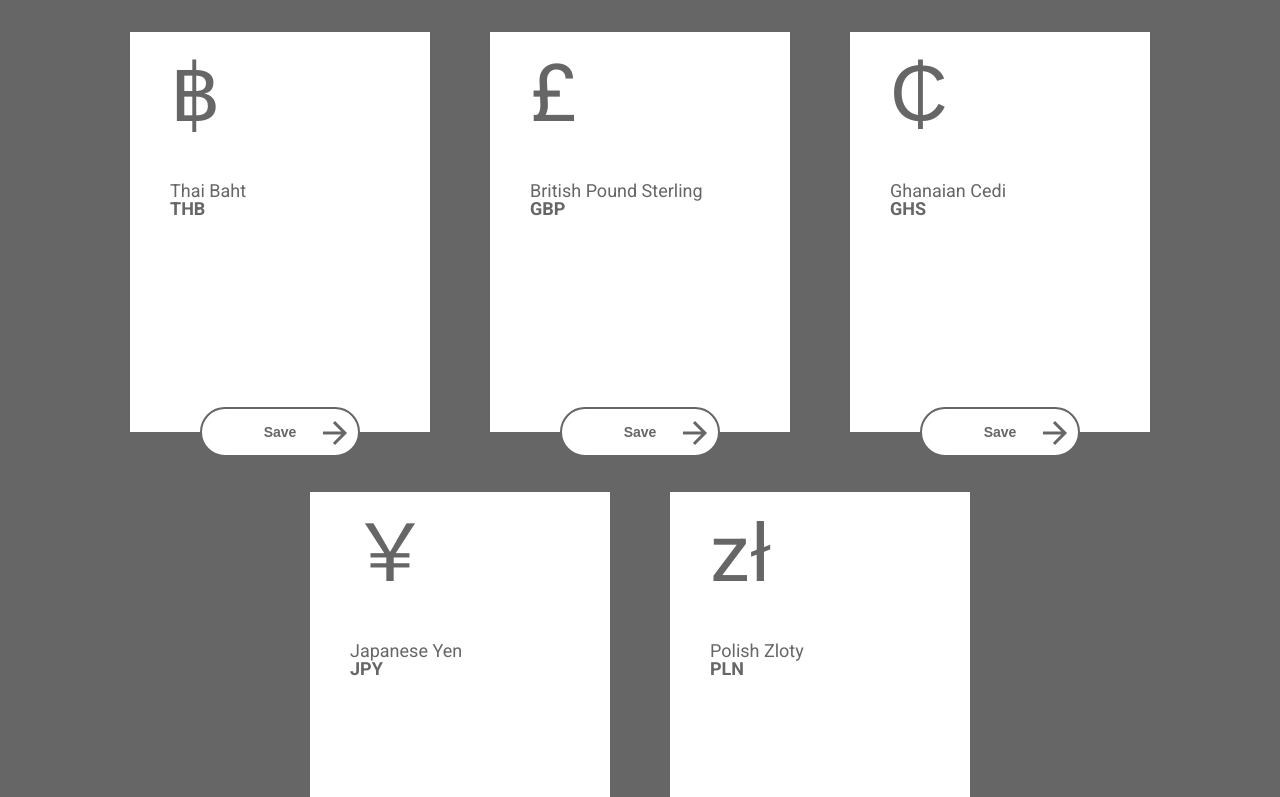
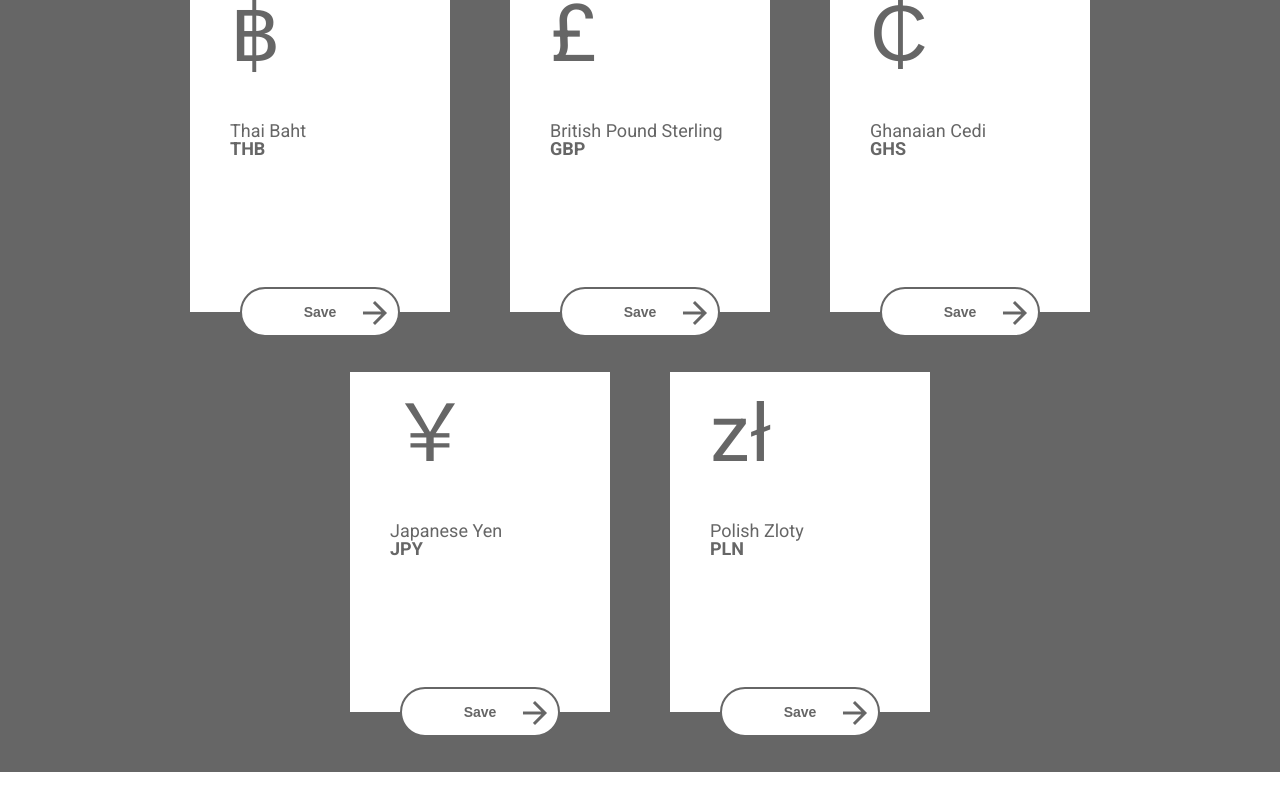
Before and after one commit to BovizLaci/qualifying-exam-sitebuid, a plain HTML site: page index.html in a window 1280 px wide. Shown: the part 548-1345 px from the top of the page. After the commit the page ends 1320 px from the top, so only its background shows below. Drawn offline with Linux system fonts and the light colour scheme.

Commit message:
finished

```diff
--- a/style.scss
+++ b/style.scss
@@ -99,8 +99,8 @@ body {
 			display: flex;
 			flex-direction: column;
 			position: relative;
-			flex-basis: 300px;
-			height: 400px;
+			flex-basis: 260px;
+			height: 340px;
 			padding: 40px;
 			background-color: var(--primary-color);
 			color: var(--secondary-color);
@@ -131,7 +131,7 @@ body {
 				position: absolute;
 				width: 160px;
 				height: 50px;
-				left: 70px;
+				left: 50px;
 				bottom: -25px;
 				background-color: var(--primary-color);
 				color: var(--secondary-color);
```
Also changed, not shown: style.css.
